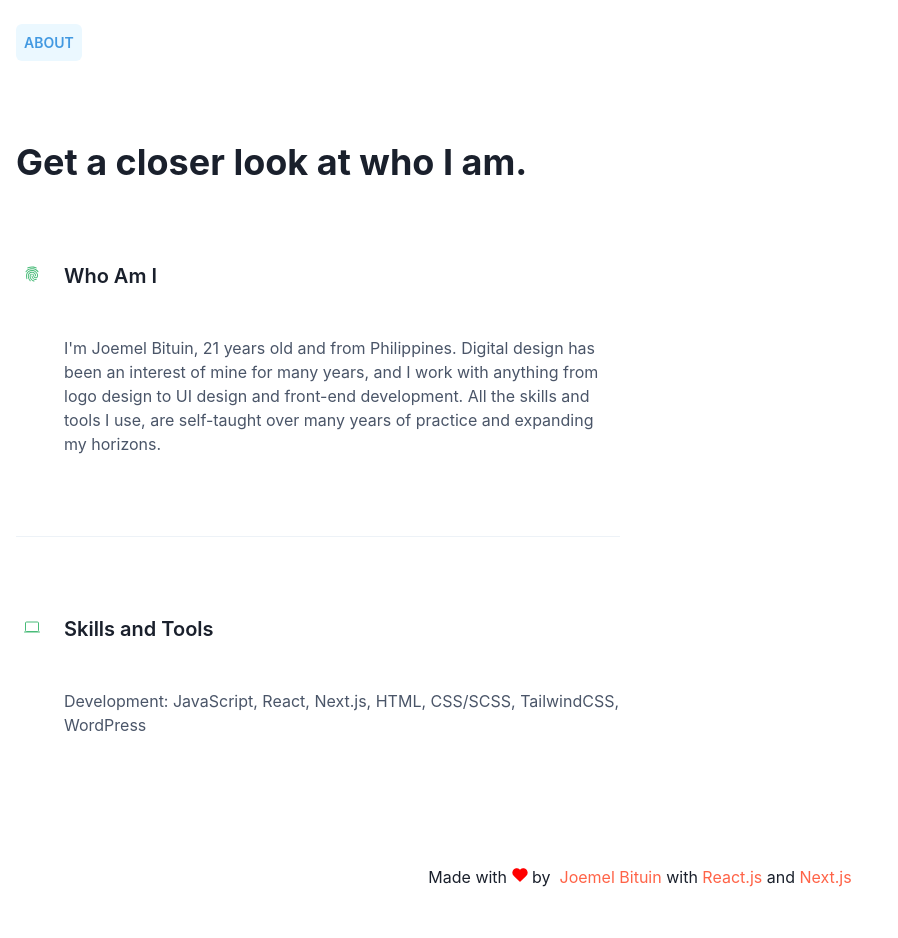
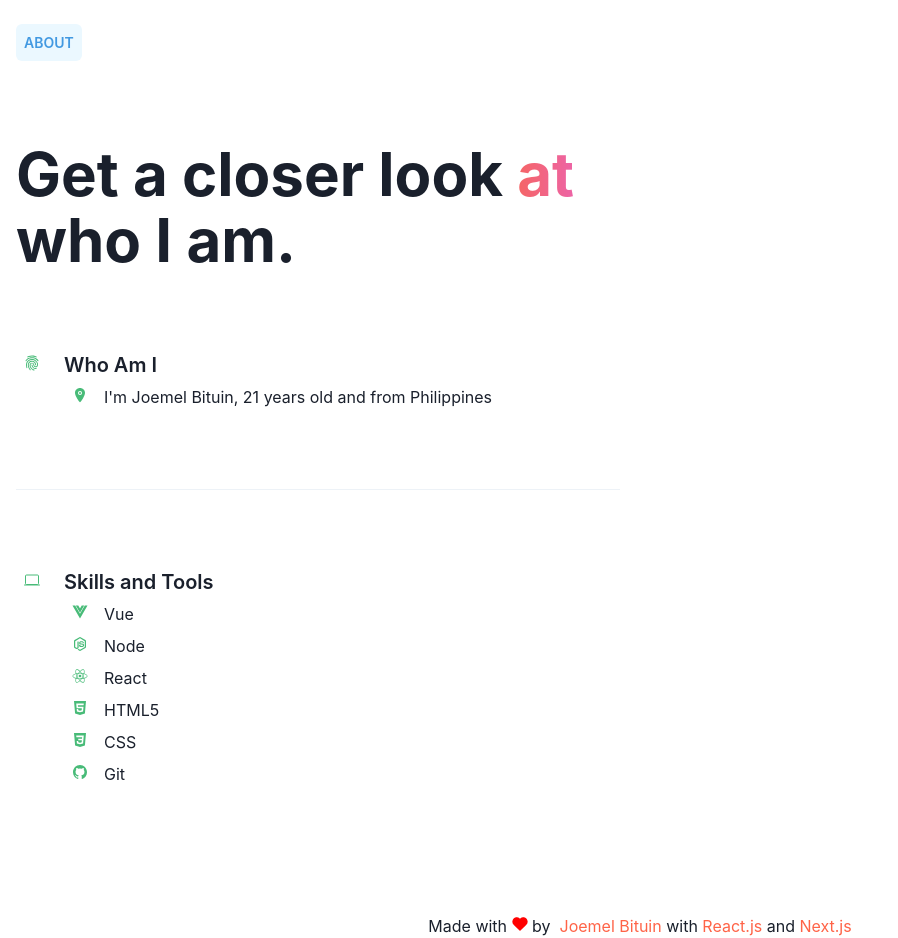
Before and after one commit to jBituin/joemelbituin, a Next.js app: page / in a window 1280 px wide. Shown: the part 920-1858 px from the top of the page, without its empty margins (0-898 px from the left). Before the commit the page ends 1809 px from the top, so only its background shows below. Built offline with nearby package versions, Linux system fonts and the light colour scheme.

Commit message:
Update about section

```diff
--- a/components/About.tsx
+++ b/components/About.tsx
@@ -12,21 +12,59 @@ import {
   HStack,
   Box,
   VStack,
+  useBreakpointValue,
 } from '@chakra-ui/react';
-import { IoFingerPrint, IoLaptopOutline } from 'react-icons/io5';
+import {
+  IoFingerPrint,
+  IoLaptopOutline,
+  IoLogoVue,
+  IoLogoReact,
+  IoLogoHtml5,
+  IoLogoCss3,
+  IoLogoGithub,
+  IoLogoNodejs,
+  IoLocation,
+} from 'react-icons/io5';
 
 const features = [
   {
     title: 'Who Am I',
-    text: `I'm Joemel Bituin, 21 years old and from Philippines.\n
-    Digital design has been an interest of mine for many years, and I work with anything from logo design to UI design and front-end development.
-    All the skills and tools I use, are self-taught over many years of practice and expanding my horizons.`,
+    contents: [
+      {
+        title: `I'm Joemel Bituin, 21 years old and from Philippines`,
+        icon: IoLocation,
+      },
+    ],
     icon: IoFingerPrint,
   },
   {
     title: 'Skills and Tools',
-    text:
-      'Development: JavaScript, React, Next.js, HTML, CSS/SCSS, TailwindCSS, WordPress',
+    contents: [
+      {
+        title: 'Vue',
+        icon: IoLogoVue,
+      },
+      {
+        title: 'Node',
+        icon: IoLogoNodejs,
+      },
+      {
+        title: 'React',
+        icon: IoLogoReact,
+      },
+      {
+        title: 'HTML5',
+        icon: IoLogoHtml5,
+      },
+      {
+        title: 'CSS',
+        icon: IoLogoCss3,
+      },
+      {
+        title: 'Git',
+        icon: IoLogoGithub,
+      },
+    ],
     icon: IoLaptopOutline,
   },
 ];
@@ -48,7 +86,35 @@ export const About: React.FC = () => {
           >
             About
           </Text>
-          <Heading>Get a closer look at who I am.</Heading>
+          {/* <Heading
+            position='relative'
+            _before={{
+              content: "''",
+              width: '10%',
+              height: '20%',
+              position: 'absolute',
+              bottom: 10,
+              left: -20,
+              bg: 'red.400',
+              zIndex: -1,
+            }}
+          >
+            Get a closer look at who I am.
+          </Heading> */}
+          <Heading
+            lineHeight={1.1}
+            fontSize={{ base: '3xl', sm: '4xl', md: '5xl', lg: '6xl' }}
+          >
+            Get a closer look{' '}
+            <Text
+              as={'span'}
+              bgGradient='linear(to-r, red.400,pink.400)'
+              bgClip='text'
+            >
+              at
+            </Text>{' '}
+            who I am.{' '}
+          </Heading>
           <Stack
             spacing={20}
             divider={
@@ -66,9 +132,14 @@ export const About: React.FC = () => {
                   <Heading size='md' fontWeight={600}>
                     {feature.title}
                   </Heading>
-                  <Text pt='10' color={'gray.600'}>
-                    {feature.text}
-                  </Text>
+                  {feature.contents.map((content) => (
+                    <HStack align={'start'} key={content.title}>
+                      <Box color={'green.400'} px={2}>
+                        <Icon as={content.icon} />
+                      </Box>
+                      <Text>{content.title}</Text>
+                    </HStack>
+                  ))}
                 </VStack>
               </HStack>
             ))}
```
